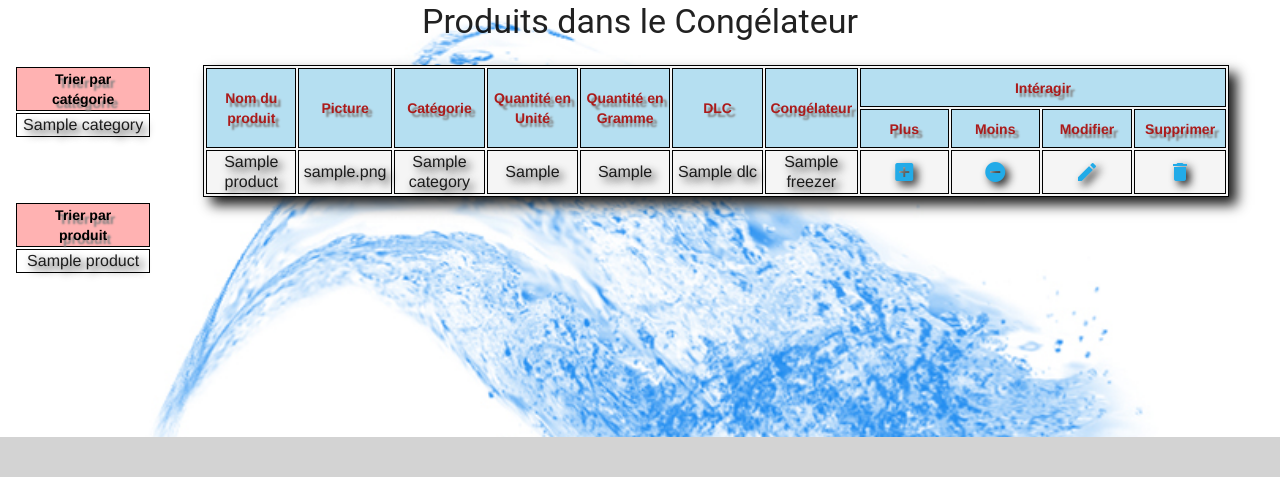
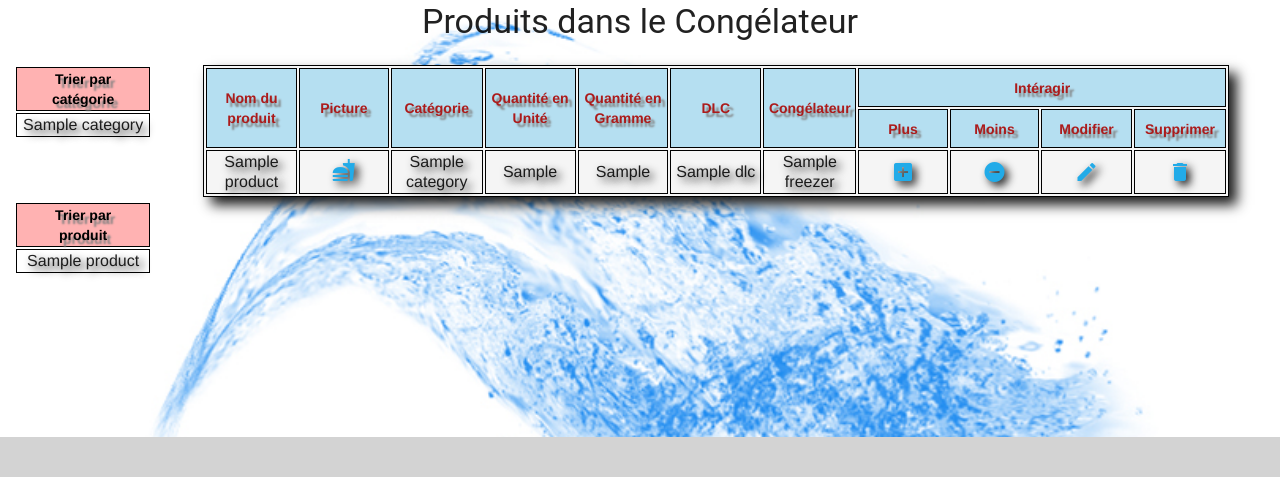
Before and after one commit to flormich/StoreFreezeSimple, a Symfony app: template templates/store/read.html.twig in a window 1280 px wide. Shown: the part 136-613 px from the top of the page. Run offline with Twig, Linux system fonts and the light colour scheme; the template is opened without the code that fills it: most values are stand-ins (such as "Sample title", 1, 10 or a date in 2020); some libraries are stand-ins or nearby versions.

Commit message:
update icone

```diff
--- a/templates/store/read.html.twig
+++ b/templates/store/read.html.twig
@@ -95,7 +95,8 @@
                                         {{product.name}}
                                     </td>
                                     <td class="ponterRead borderTrue">
-                                        {{product.pictureProduct}}
+                                        {# {{product.pictureProduct}} #}
+                                        <i class="material-icons">fastfood</i>
                                     </td>
 
                                     {# <td>{{ product.name }}</td> #}
```
